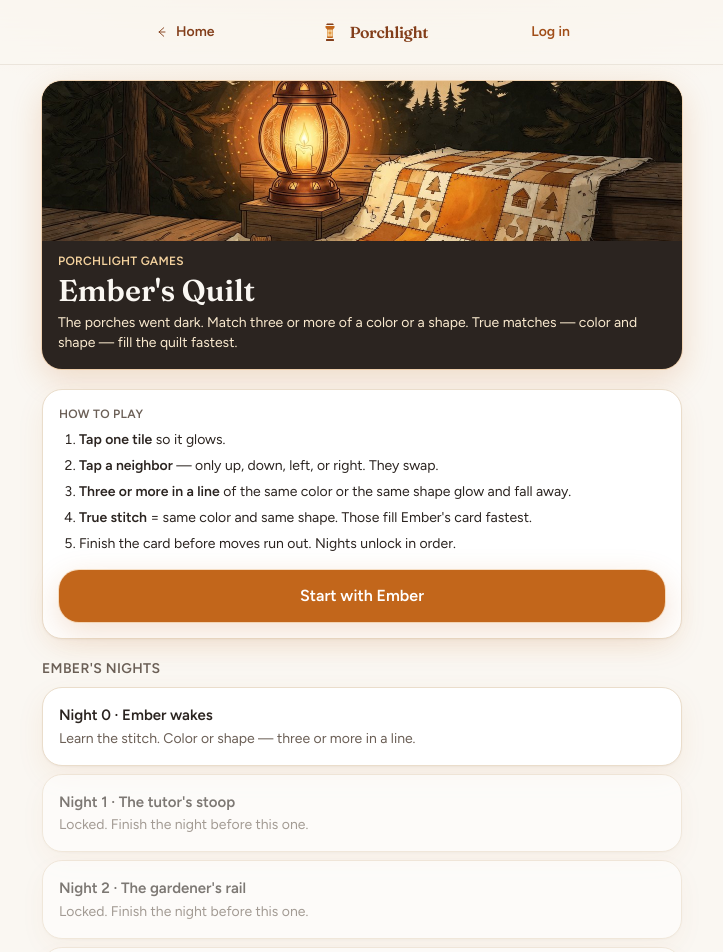
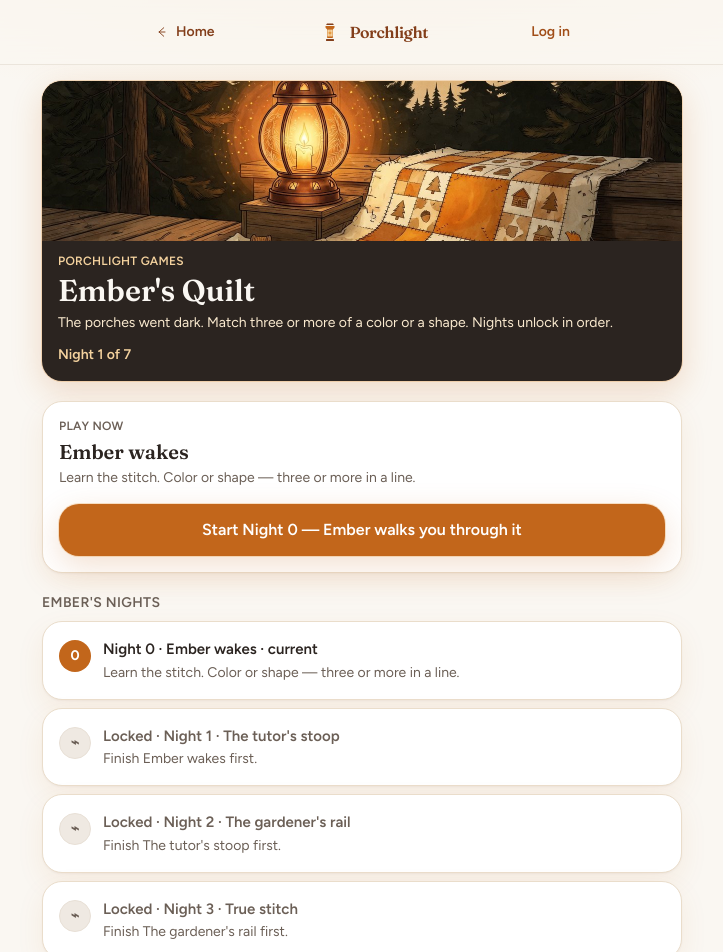
Before and after one commit to Antlo314/porchlight, a Next.js app: page /games in a window 1280 px wide. Shown: the top 952 px of the page, without its empty margins (278-1001 px from the left). Built offline with nearby package versions, Linux system fonts and the light colour scheme; no server answers; the database is empty.

Commit message:
Make Quilt nights visibly locked, add stitch hints, and stop story scores hitting the weekly rail.

```diff
--- a/src/app/(games)/games/actions.ts
+++ b/src/app/(games)/games/actions.ts
@@ -307,6 +307,12 @@ export async function startQuiltAction(nightId: string) {
       nightId,
     };
   } catch {
+    if (nightId !== "night-0") {
+      return {
+        ok: false as const,
+        error: "Couldn't start that night. Try Night 0 from the hub.",
+      };
+    }
     const token = issueTicket({
       runId: `demo-${nonce}`,
       userId: null,
@@ -366,10 +372,12 @@ export async function submitQuiltAction(input: {
         amount: 3,
       }).catch(() => 0);
     }
-    try {
-      await recordWeeklyScore(user.id, final.score);
-    } catch {
-      /* table may still be coming up */
+    if (ticket.levelId === "weekly") {
+      try {
+        await recordWeeklyScore(user.id, final.score);
+      } catch {
+        /* table may still be coming up */
+      }
     }
   }
 
--- a/src/app/api/auth/login/route.ts
+++ b/src/app/api/auth/login/route.ts
@@ -19,7 +19,7 @@ export async function POST(req: NextRequest) {
     return NextResponse.json(
       {
         error:
-          "Couldn't reach the porch ledger. The database isn't connected — you can still play Light the Block as a guest.",
+          "Couldn't reach the porch ledger. The database isn't connected — you can still play Ember's Quilt as a guest.",
         offline: true,
       },
       { status: 503 }
--- a/src/app/globals.css
+++ b/src/app/globals.css
@@ -260,6 +260,11 @@ body::before {
   animation: quilt-breathe 2.6s ease-in-out infinite;
 }
 
+.quilt-hint {
+  outline: 2px dashed var(--color-porch-300);
+  outline-offset: 1px;
+}
+
 .quilt-selected {
   z-index: 10;
   outline: 3px solid var(--color-porch-400);
--- a/src/components/barter/meta.ts
+++ b/src/components/barter/meta.ts
@@ -51,7 +51,7 @@ export const CREDIT_REASON_LABELS: Record<string, string> = {
   TRADE_EARNED: "Trade completed",
   TRADE_SPENT: "Spent on a trade",
   COMMUNITY_REWARD: "Community reward",
-  GAME_REWARD: "Light the Block",
+  GAME_REWARD: "Games",
   WEEKLY_PRIZE: "Ember's Quilt weekly",
   INVITE_BONUS: "Invite bonus",
   ADJUSTMENT: "Balance adjustment",
--- a/src/components/games/GamesHub.tsx
+++ b/src/components/games/GamesHub.tsx
@@ -15,7 +15,12 @@ export function GamesHub({
   board: BoardRow[];
   cleared: string[];
 }) {
-  const next = STORY_NIGHTS.find((n) => !cleared.includes(n.id)) ?? STORY_NIGHTS[0]!;
+  const currentIndex = STORY_NIGHTS.findIndex((n) => !cleared.includes(n.id));
+  const current =
+    currentIndex === -1
+      ? STORY_NIGHTS[STORY_NIGHTS.length - 1]!
+      : STORY_NIGHTS[currentIndex]!;
+  const pathIndex = currentIndex === -1 ? STORY_NIGHTS.length : currentIndex + 1;
   const weeklyOpen = cleared.includes("night-0") && !demo;
 
   return (
@@ -36,43 +41,30 @@ export function GamesHub({
           </h1>
           <p className="mt-1 text-sm text-porch-100">
             The porches went dark. Match three or more of a color or a shape.
-            True matches — color and shape — fill the quilt fastest.
+            Nights unlock in order.
+          </p>
+          <p className="mt-3 text-sm font-semibold text-porch-200">
+            Night {pathIndex} of {STORY_NIGHTS.length}
           </p>
         </div>
       </div>
 
       <Card className="border-porch-200 bg-porch-50">
         <p className="text-xs font-semibold uppercase tracking-wide text-ink-soft">
-          How to play
+          Play now
         </p>
-        <ol className="mt-2 list-decimal space-y-1.5 pl-5 text-sm text-ink">
-          <li>
-            <span className="font-semibold">Tap one tile</span> so it glows.
-          </li>
-          <li>
-            <span className="font-semibold">Tap a neighbor</span> — only up,
-            down, left, or right. They swap.
-          </li>
-          <li>
-            <span className="font-semibold">Three or more in a line</span> of
-            the same color or the same shape glow and fall away.
-          </li>
-          <li>
-            <span className="font-semibold">True stitch</span> = same color and
-            same shape. Those fill Ember&apos;s card fastest.
-          </li>
-          <li>Finish the card before moves run out. Nights unlock in order.</li>
-        </ol>
+        <p className="mt-1 font-display text-xl font-semibold">{current.title}</p>
+        <p className="mt-0.5 text-sm text-ink-soft">{current.blurb}</p>
         <ButtonLink
-          href={`/games/quilt?night=${next.id}`}
+          href={`/games/quilt?night=${current.id}`}
           size="lg"
           className="mt-4"
         >
-          {cleared.includes(next.id)
-            ? `Play ${next.title}`
-            : next.id === "night-0"
-              ? "Start with Ember"
-              : `Continue — ${next.title}`}
+          {cleared.includes(current.id)
+            ? `Replay ${current.title}`
+            : current.id === "night-0"
+              ? "Start Night 0 — Ember walks you through it"
+              : `Continue — ${current.title}`}
         </ButtonLink>
       </Card>
 
@@ -82,32 +74,54 @@ export function GamesHub({
         </p>
         <ul className="space-y-2">
           {STORY_NIGHTS.map((n, i) => {
-            const open =
+            const done = cleared.includes(n.id);
+            const unlocked =
               n.id === "night-0" ||
-              cleared.includes(n.id) ||
+              done ||
               (i > 0 && cleared.includes(STORY_NIGHTS[i - 1]!.id));
-            const done = cleared.includes(n.id);
+            const prev = i > 0 ? STORY_NIGHTS[i - 1]! : null;
             return (
               <li key={n.id}>
-                {open ? (
+                {unlocked ? (
                   <Link
                     href={`/games/quilt?night=${n.id}`}
-                    className="surface block p-4 active:bg-porch-50/50"
+                    className={`surface flex items-start gap-3 p-4 active:bg-porch-50/50 ${
+                      n.id === current.id && !done ? "ring-2 ring-porch-400" : ""
+                    }`}
                   >
+                    <span
+                      className={`mt-0.5 flex h-8 w-8 shrink-0 items-center justify-center rounded-full text-sm font-bold ${
+                        done
+                          ? "bg-pine-600 text-cream"
+                          : "bg-porch-600 text-white"
+                      }`}
+                    >
+                      {done ? "✓" : i}
+                    </span>
+                    <div className="min-w-0">
                       <p className="text-[15px] font-semibold">
                         Night {i} · {n.title}
-                      {done ? " · lit" : ""}
+                        {done ? " · lit" : n.id === current.id ? " · current" : ""}
                       </p>
                       <p className="mt-0.5 text-sm text-ink-soft">{n.blurb}</p>
+                    </div>
                   </Link>
                 ) : (
-                  <div className="surface p-4 opacity-60">
-                    <p className="text-[15px] font-semibold">
-                      Night {i} · {n.title}
+                  <div className="surface flex items-start gap-3 p-4">
+                    <span
+                      aria-hidden
+                      className="mt-0.5 flex h-8 w-8 shrink-0 items-center justify-center rounded-full border border-line bg-line/70 text-sm font-bold text-ink-soft"
+                    >
+                      ⌁
+                    </span>
+                    <div className="min-w-0">
+                      <p className="text-[15px] font-semibold text-ink-soft">
+                        Locked · Night {i} · {n.title}
                       </p>
                       <p className="mt-0.5 text-sm text-ink-soft">
-                      Locked. Finish the night before this one.
+                        Finish {prev?.title ?? "the night before"} first.
                       </p>
+                    </div>
                   </div>
                 )}
               </li>
@@ -128,14 +142,24 @@ export function GamesHub({
           </p>
         </Link>
       ) : (
-        <Card className="opacity-70">
-          <p className="text-[15px] font-semibold">This week&apos;s porch</p>
+        <div className="surface flex items-start gap-3 p-4">
+          <span
+            aria-hidden
+            className="mt-0.5 flex h-8 w-8 shrink-0 items-center justify-center rounded-full border border-line bg-line/70 text-sm font-bold text-ink-soft"
+          >
+            ⌁
+          </span>
+          <div>
+            <p className="text-[15px] font-semibold text-ink-soft">
+              Locked · This week&apos;s porch
+            </p>
             <p className="mt-0.5 text-sm text-ink-soft">
               {demo
                 ? "Log in and finish Night 0 to rank this week."
                 : "Finish Night 0 with Ember, then this week's board opens."}
             </p>
-        </Card>
+          </div>
+        </div>
       )}
 
       <Card>
@@ -220,7 +244,7 @@ export function GamesHub({
 
       {demo && (
         <ButtonLink href="/login?next=/games" size="lg">
-          Log in to rank
+          Log in to unlock nights and rank
         </ButtonLink>
       )}
 
--- a/src/components/quilt/Tile.tsx
+++ b/src/components/quilt/Tile.tsx
@@ -15,6 +15,7 @@ export function TileView({
   shaking,
   dropping,
   popping,
+  hinted,
   delay,
   onTap,
 }: {
@@ -23,6 +24,7 @@ export function TileView({
   shaking: boolean;
   dropping: boolean;
   popping: boolean;
+  hinted?: boolean;
   delay: number;
   onTap: () => void;
 }) {
@@ -34,9 +36,9 @@ export function TileView({
       onClick={onTap}
       className={`relative aspect-square overflow-hidden rounded-lg ${
         selected ? "quilt-selected z-10" : ""
-      } ${shaking ? "quilt-shake" : ""} ${popping ? "quilt-pop" : ""} ${
-        dropping ? "quilt-drop" : ""
-      }`}
+      } ${hinted && !selected ? "quilt-hint" : ""} ${
+        shaking ? "quilt-shake" : ""
+      } ${popping ? "quilt-pop" : ""} ${dropping ? "quilt-drop" : ""}`}
       style={{
         background: `radial-gradient(circle at 30% 25%, color-mix(in srgb, ${hex} 78%, white), ${hex})`,
         boxShadow: selected
--- a/src/lib/quilt/engine.ts
+++ b/src/lib/quilt/engine.ts
@@ -259,6 +259,31 @@ export function goalLabel(g: Goal): string {
   return `${g.n} ${g.shape}s`;
 }
 
+export function findHint(board: (Tile | null)[][]): { a: Cell; b: Cell } | null {
+  const dirs = [
+    { dr: 0, dc: 1 },
+    { dr: 1, dc: 0 },
+  ];
+  for (let r = 0; r < BOARD_SIZE; r++) {
+    for (let c = 0; c < BOARD_SIZE; c++) {
+      if (!board[r]![c]) continue;
+      for (const { dr, dc } of dirs) {
+        const nr = r + dr;
+        const nc = c + dc;
+        if (!inBounds(nr, nc) || !board[nr]![nc]) continue;
+        const copy = board.map((row) => row.slice());
+        const tmp = copy[r]![c];
+        copy[r]![c] = copy[nr]![nc];
+        copy[nr]![nc] = tmp;
+        if (findMatches(copy).marked.size > 0) {
+          return { a: { r, c }, b: { r: nr, c: nc } };
+        }
+      }
+    }
+  }
+  return null;
+}
+
 export type SwapResult =
   | { ok: true; state: QuiltState; cleared: boolean }
   | { ok: false; reason: "not-adjacent" | "no-match" | "no-moves" | "done" };
```
Also changed, not shown: src/components/quilt/QuiltPlay.tsx (+53 -4 lines). Lines whose indentation alone changed are shown as unchanged.
